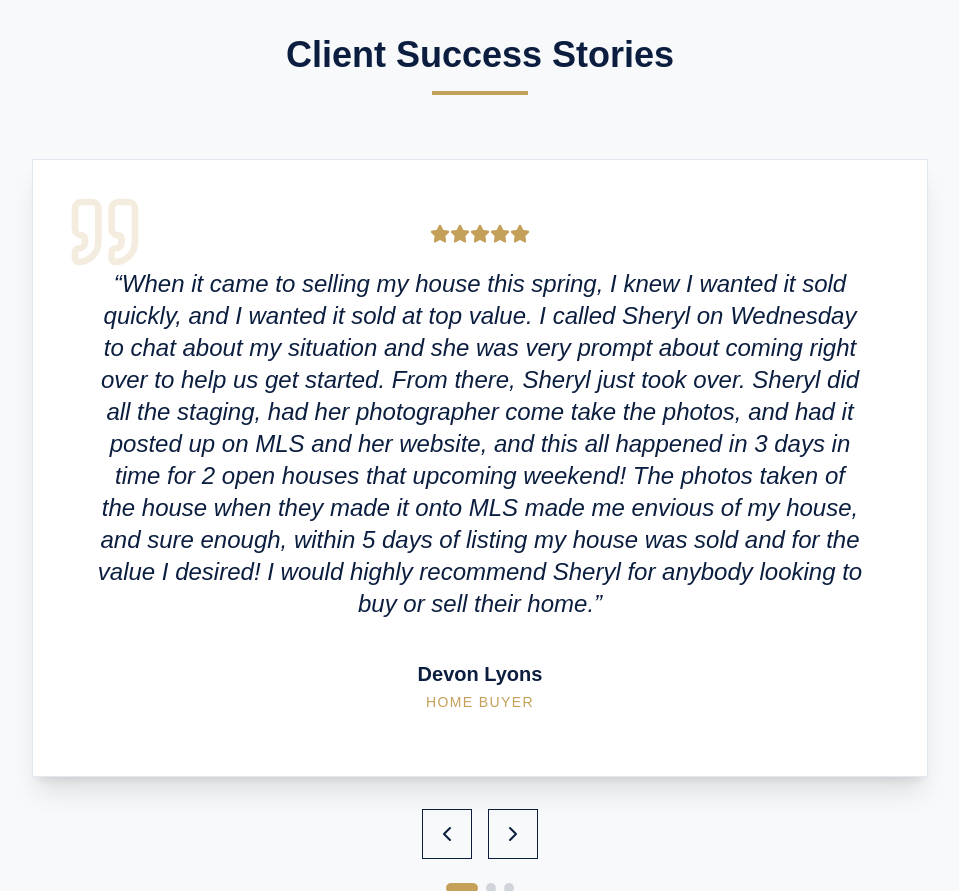
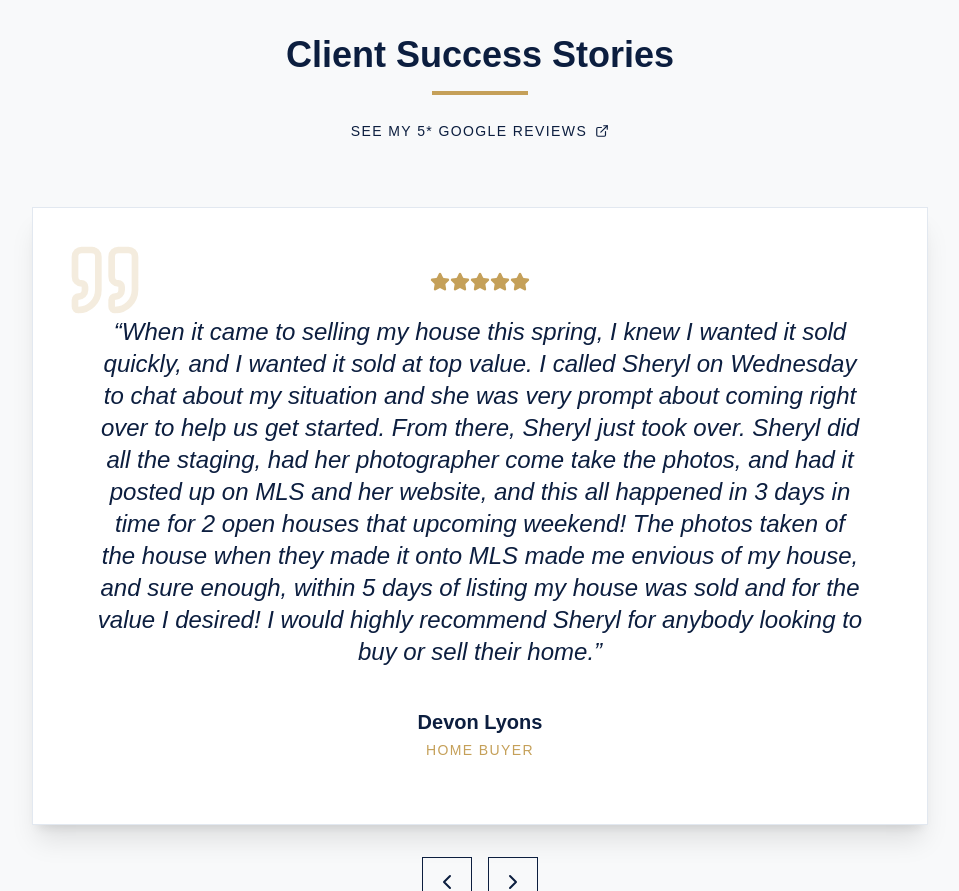
Before and after one commit to mhughes2012/real-estate, a Next.js app: page / in a window 1280 px wide. Shown: the part 1880-2771 px from the top of the page, without its empty margins (160-1119 px from the left). Built offline with nearby package versions, Linux system fonts and the light colour scheme; no server answers.

Commit message:
updates to contact us and removing unused functionality

```diff
--- a/src/app/about/page.tsx
+++ b/src/app/about/page.tsx
@@ -1,5 +1,6 @@
 import { Navbar } from '@/components/organisms/Navbar';
 import { Footer } from '@/components/organisms/Footer';
+import Link from "next/link";
 
 export default function AboutPage() {
   return (
@@ -16,6 +17,9 @@ export default function AboutPage() {
             <p className="text-gray-600 leading-relaxed">
               My mission is to provide bespoke real estate services that exceed expectations. Whether you are buying your first home or selling a multi-million dollar estate, we bring the same level of dedication and expertise to every transaction.
             </p>
+            <Link href="/contact" className="block w-full text-center bg-gold text-white py-3 my-5 font-bold uppercase tracking-widest text-xs hover:bg-gold-dark transition-colors">
+              Contact us
+            </Link>
           </div>
           <div className="bg-white-clean p-10 border border-white-muted rounded-lg">
             <h2 className="text-2xl font-bold text-navy mb-6 uppercase tracking-tight">Our Philosophy</h2>
--- a/src/app/properties/real-time/page.tsx
+++ b/src/app/properties/real-time/page.tsx
@@ -29,7 +29,7 @@ export default async function RealTimePropertiesPage() {
 
           {properties.length === 0 && (
             <div className="text-center py-20">
-              <p className="text-xl text-gray-500">No listings found at the moment.</p>
+              <p className="text-xl text-gray-500">No listings found at the moment. <a href="/properties/office">View all office listings</a></p>
             </div>
           )}
         </div>
--- a/src/app/selling/page.tsx
+++ b/src/app/selling/page.tsx
@@ -44,17 +44,6 @@ export default function SellingPage() {
               Seller Guide
             </Link>
           </div>
-
-          <div className="bg-white-clean p-8 border border-white-muted rounded-lg text-center">
-            <div className="bg-gold/10 w-16 h-16 rounded-full flex items-center justify-center text-gold mx-auto mb-6">
-              <BarChart3 size={32} />
-            </div>
-            <h3 className="text-xl font-bold text-navy mb-4 uppercase tracking-tight">Market Insight</h3>
-            <p className="text-gray-500 text-sm leading-relaxed mb-6">
-              Stay ahead with real-time data on local market trends and buyer behavior in your neighborhood.
-            </p>
-            <Button variant="outline" className="w-full text-xs uppercase tracking-widest font-bold">View Reports</Button>
-          </div>
         </div>
       </div>
       <Footer />
--- a/src/components/organisms/MortgageCalculator.tsx
+++ b/src/components/organisms/MortgageCalculator.tsx
@@ -3,6 +3,7 @@
 import React, { useState, useEffect } from 'react';
 import { DollarSign, Percent, Calendar, Calculator, Info } from 'lucide-react';
 import { Button } from '@/components/atoms/Button';
+import Link from "next/link";
 
 export const MortgageCalculator: React.FC = () => {
   // Input states
@@ -211,9 +212,9 @@ export const MortgageCalculator: React.FC = () => {
             </p>
           </div>
 
-          <Button className="w-full mt-8 uppercase tracking-widest py-4">
-            Get Pre-Approved
-          </Button>
+          <Link href="/contact"  className="block w-full text-center bg-gold text-white py-3 my-5 font-bold uppercase tracking-widest text-xs hover:bg-gold-dark transition-colors">
+            Contact Us
+          </Link>
         </div>
       </div>
     </div>
--- a/src/components/organisms/TestimonialSlider.tsx
+++ b/src/components/organisms/TestimonialSlider.tsx
@@ -1,7 +1,7 @@
 'use client';
 
 import React, { useState } from 'react';
-import { Quote, ChevronLeft, ChevronRight, Star } from 'lucide-react';
+import { Quote, ChevronLeft, ChevronRight, Star, ExternalLink } from 'lucide-react';
 
 const TESTIMONIALS = [
   {
@@ -43,7 +43,15 @@ export const TestimonialSlider = () => {
       <div className="container mx-auto px-4">
         <div className="text-center mb-16">
           <h2 className="text-4xl font-bold text-navy mb-4">Client Success Stories</h2>
-          <div className="w-24 h-1 bg-gold mx-auto" />
+          <div className="w-24 h-1 bg-gold mx-auto mb-6" />
+          <a
+            href="https://www.google.com/search?q=sheryl+thompson+realtor+calgary&oq=sheryl+thompson+realtor+calgary&gs_lcrp=EgZjaHJvbWUyBggAEEUYOTIGCAEQRRg8MgYIAhBFGDzSAQc3MjNqMGo0qAIAsAIB&sourceid=chrome&ie=UTF-8&zx=1781557320885#lrd=0x53716f2e94674701:0x4947ef12fe369366,1,,,,"
+            target="_blank"
+            rel="noopener noreferrer"
+            className="inline-flex items-center gap-2 text-navy hover:text-gold transition-colors duration-300 text-sm font-medium uppercase tracking-widest"
+          >
+            See my 5* Google Reviews <ExternalLink size={14} />
+          </a>
         </div>
 
         <div className="max-w-4xl mx-auto relative">
```
